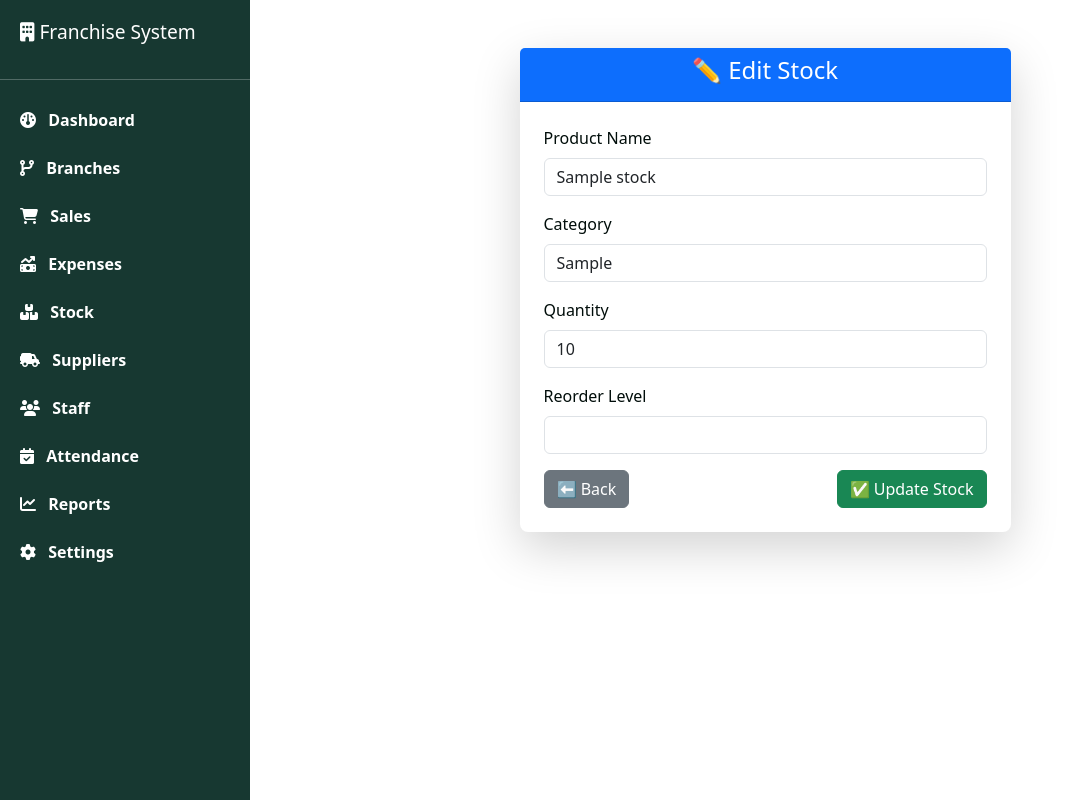
After one commit to Saifmahin500/Franchise-Management-System, a PHP site: page /admin/pages/stock_edit.php?id=1 in a window 1280 px wide. The commit adds this page. Shown: the whole page, without its empty margins (0-1067 px from the left). Run offline with PHP 8.4, Linux system fonts and the light colour scheme; tables that the repository leaves empty or names only in its code hold one stand-in row (values such as "Sample post"); data that the repository does not hold is empty.

Commit message:
Stock page

```diff
--- a/admin/includes/header.php
+++ b/admin/includes/header.php
@@ -79,14 +79,14 @@
         }
 
         .btn_b {
-            background-color: #DBF0DD;
+            background-color: #173831;
+            color: #fff;
             font-weight: bold;
-            color: #000;
         }
 
         .btn_b:hover {
-            background-color: #173831;
-            color: #fff;
+            background-color: #DBF0DD;
+            color: #000;
         }
 
     </style>
--- /dev/null
+++ b/admin/pages/stock_edit.php
@@ -0,0 +1,111 @@
+<?php
+require_once __DIR__ . "/../../config/db.php";
+
+$id = $_GET['id'] ?? null;
+if (!$id) {
+    header("Location: stock.php");
+    exit;
+}
+
+$stmt = $pdo->prepare("SELECT * FROM stock WHERE id=?");
+$stmt->execute([$id]);
+$stock = $stmt->fetch();
+
+if (!$stock) {
+    echo "<div class='alert alert-danger text-center mt-4'>❌ Stock not found!</div>";
+    exit;
+}
+
+if ($_SERVER['REQUEST_METHOD'] === 'POST') {
+    $product = $_POST['product_name'];
+    $category = $_POST['category'];
+    $quantity = $_POST['quantity'];
+    $reorder = $_POST['reorder_level'];
+
+    $update = $pdo->prepare("UPDATE stock
+        SET product_name=?, category=?, quantity=?, reorder_level=? WHERE id=?");
+    $update->execute([$product, $category, $quantity, $reorder, $id]);
+
+    header("Location: stock.php");
+    exit;
+}
+?>
+
+<?php include "../includes/header.php"; ?>
+<?php include "../includes/sidebar.php"; ?>
+
+<div class="container mt-5">
+    <div class="row justify-content-center">
+        <div class="col-md-6">
+            <div class="card shadow-lg border-0 rounded-3">
+                <div class="card-header bg-primary text-white text-center">
+                    <h4>✏️ Edit Stock</h4>
+                </div>
+                <div class="card-body p-4">
+                    <form method="POST" class="needs-validation" novalidate>
+
+                        <div class="mb-3">
+                            <label class="form-label">Product Name</label>
+                            <input type="text" name="product_name"
+                                value="<?= htmlspecialchars($stock['product_name']) ?>"
+                                class="form-control" required>
+                            <div class="invalid-feedback">Please enter product name.</div>
+                        </div>
+
+                        <div class="mb-3">
+                            <label class="form-label">Category</label>
+                            <input type="text" name="category"
+                                value="<?= htmlspecialchars($stock['category']) ?>"
+                                class="form-control" required>
+                            <div class="invalid-feedback">Please enter category.</div>
+                        </div>
+
+                        <div class="mb-3">
+                            <label class="form-label">Quantity</label>
+                            <input type="number" name="quantity"
+                                value="<?= $stock['quantity'] ?>"
+                                class="form-control" required>
+                            <div class="invalid-feedback">Please enter quantity.</div>
+                        </div>
+
+                        <div class="mb-3">
+                            <label class="form-label">Reorder Level</label>
+                            <input type="number" name="reorder_level"
+                                value="<?= $stock['reorder_level'] ?>"
+                                class="form-control" required>
+                            <div class="invalid-feedback">Please enter reorder level.</div>
+                        </div>
+
+                        <div class="d-flex justify-content-between">
+                            <a href="stock.php" class="btn btn-secondary">
+                                ⬅ Back
+                            </a>
+                            <button type="submit" class="btn btn-success">
+                                ✅ Update Stock
+                            </button>
+                        </div>
+                    </form>
+                </div>
+            </div>
+        </div>
+    </div>
+</div>
+
+<script>
+    // Bootstrap form validation
+    (() => {
+        'use strict'
+        const forms = document.querySelectorAll('.needs-validation')
+        Array.from(forms).forEach(form => {
+            form.addEventListener('submit', event => {
+                if (!form.checkValidity()) {
+                    event.preventDefault()
+                    event.stopPropagation()
+                }
+                form.classList.add('was-validated')
+            }, false)
+        })
+    })();
+</script>
+
+<?php include __DIR__ . "/../includes/footer.php"; ?>
```
Also changed, not shown: admin/pages/branches.php (+6 -3 lines), admin/pages/expenses.php (+9 -8 lines), admin/pages/sales.php (+11 -8 lines), admin/pages/stock.php (+154 -0 lines), admin/pages/stock_add.php (added, +27 -0 lines), admin/pages/stock_delete.php (added, +10 -0 lines).
